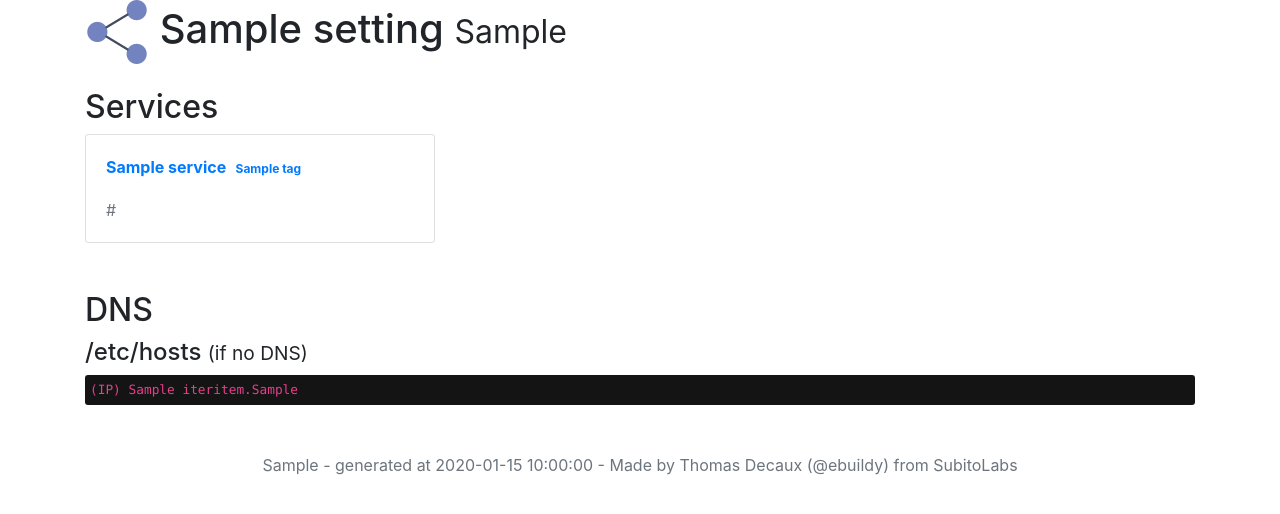
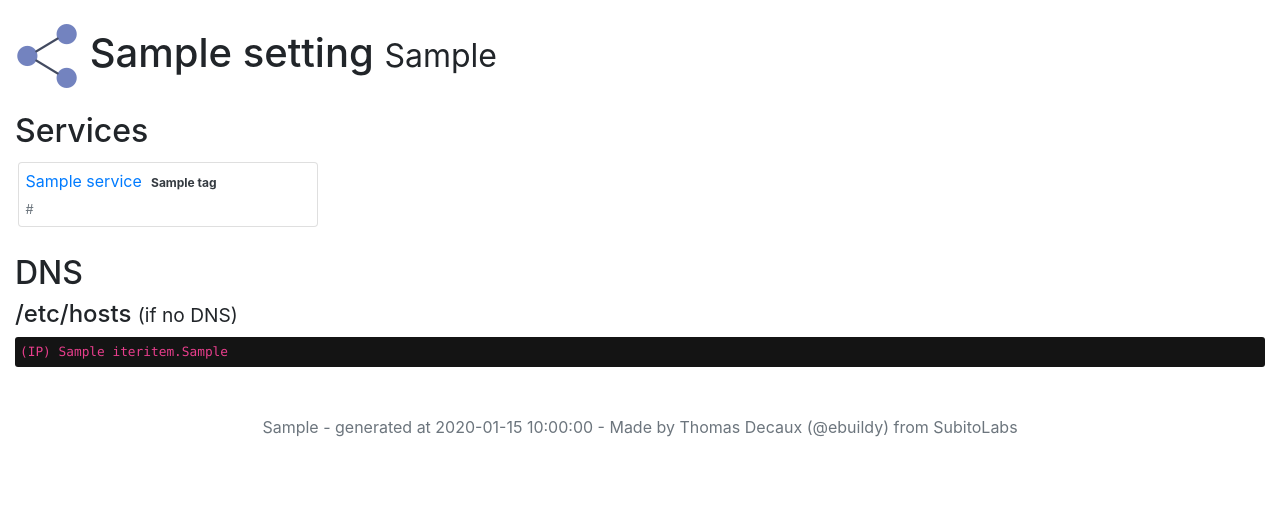
Before and after one commit to ebuildy/roxy, a Python web app: template src/templates/index.html.j2 in a window 1280 px wide. Shown: the top 514 px of the page. Run offline with Jinja, Linux system fonts and the light colour scheme; the template is opened without the code that fills it: most values are stand-ins (such as "Sample title", 1, 10 or a date in 2020).

Commit message:
update index.html template

```diff
--- a/src/templates/index.html.j2
+++ b/src/templates/index.html.j2
@@ -7,7 +7,7 @@
     <link rel="stylesheet" href="/bootstrap.min.css" />
 </head>
 
-    <div id="homePage" class="container">
+    <div id="homePage" class="container-fluid">
 
         <style>
             code
@@ -18,6 +18,19 @@
                 font: 0.8em 'Andale Mono', Consolas, 'Courier New';
                 line-height: 1.6em;
                 border-radius: 3px;
+            }
+
+            a.card
+            {
+                width: 300px;
+                min-height: 65px;
+                float: left;
+                margin: 0.2em;
+            }
+
+            a.card .card-body
+            {
+                padding: 0.4em;
             }
 
             a.card:hover
@@ -31,30 +44,35 @@
                 max-width: 24px;
                 max-height: 24px;
             }
+
+            ul
+            {
+                margin-bottom: 0;
+            }
         </style>
 
-        <h1><img src="/logo.png" style="width: 64px; height: 64px;" /> {{ settings.title }} <small> {{ env.ROXY_WEB_DOMAIN }}</small></h1>
+        <h1 class="mt-4"><img src="/logo.png" style="width: 64px; height: 64px;" /> {{ settings.title }} <small> {{ env.ROXY_WEB_DOMAIN }}</small></h1>
 
         <h2 class="mt-4">Services</h2>
 
-        <div class="row">
+        <div class="clearfix">
             {% if services is defined %}
             {% for name, service in services|dictsort %}
-            <div class="col-sm-4">
+
                 {% if service.url is defined %}
                     {% set url = service.url %}
                 {% else %}
                     {% set url = "//" ~ name ~ "." ~ env.ROXY_WEB_DOMAIN %}
                 {% endif %}
-                <a href="{{ url }}" title="{{ name }}" class="card mb-4">
+                <a href="{{ url }}" title="{{ name }}" class="card">
                     <div class="card-body">
-                        <div class="card-title">
-                            <span class="text-primary font-weight-bold"><img src="{{ url }}/favicon.ico"  onerror="this.style.display='none'" /> {{ name }}</span>
+                        <div class="">
+                            <span class="text-primary card-title"><img src="{{ url }}/favicon.ico"  onerror="this.style.display='none'" /> {{ name }}</span>
                             {% if service.tags is defined %}{% for tag in service.tags %}
-                            <label class="badge" style="background: {{ settings.tags[tag] }}">{{ tag }}</label>
+                            <label class="badge text-dark" style="background: {{ settings.tags[tag] }}">{{ tag }}</label>
                             {% endfor %}{% endif %}
                         </div>
-                        <p class="card-text text-secondary">
+                        <div class="card-text text-secondary small">
                             {% if service.url is defined %}
                                 {{ service.url }}
                             {% else %}
@@ -64,10 +82,10 @@
                                 {% endfor %}
                             </ul>
                             {% endif %}
-                        </p>
+                        </div>
                     </div>
                 </a>
-            </div>
+
             {% endfor %}
             {% endif %}
         </div>
```
